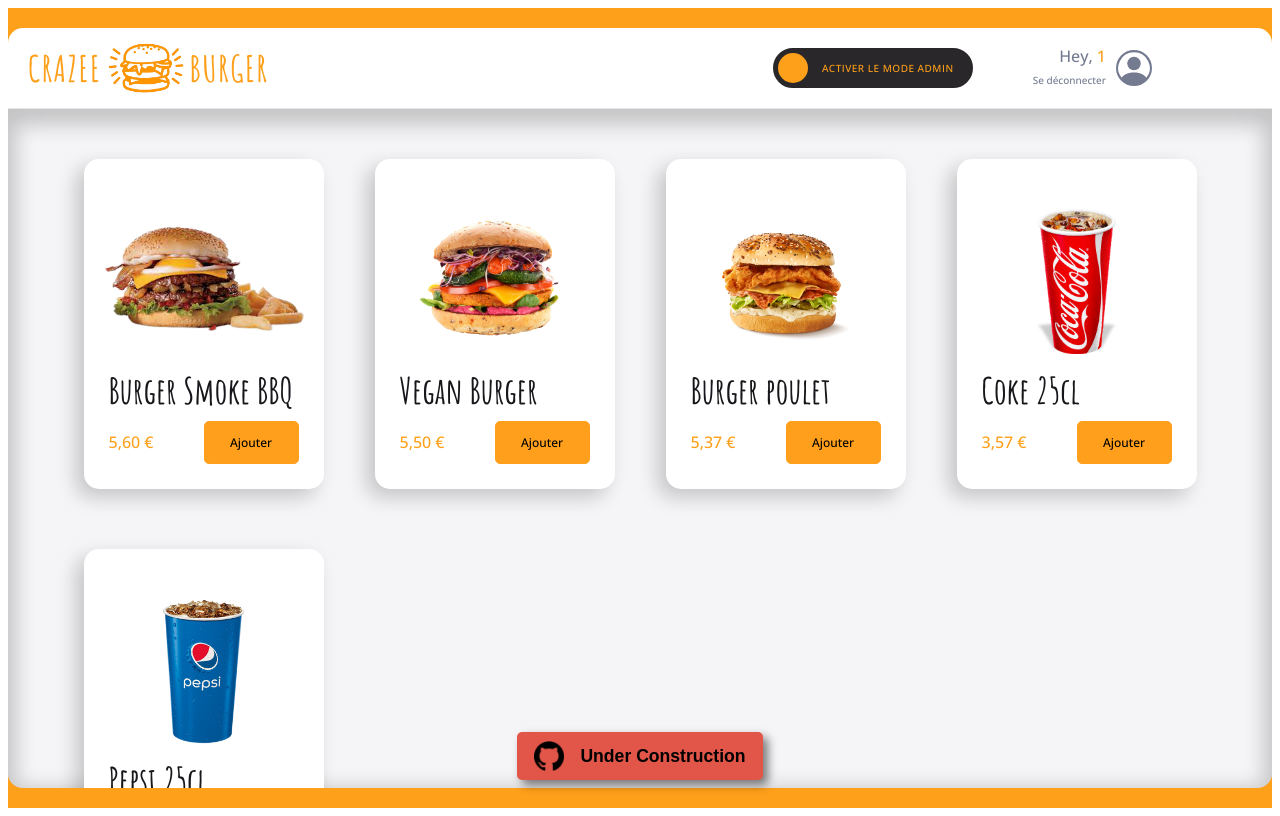
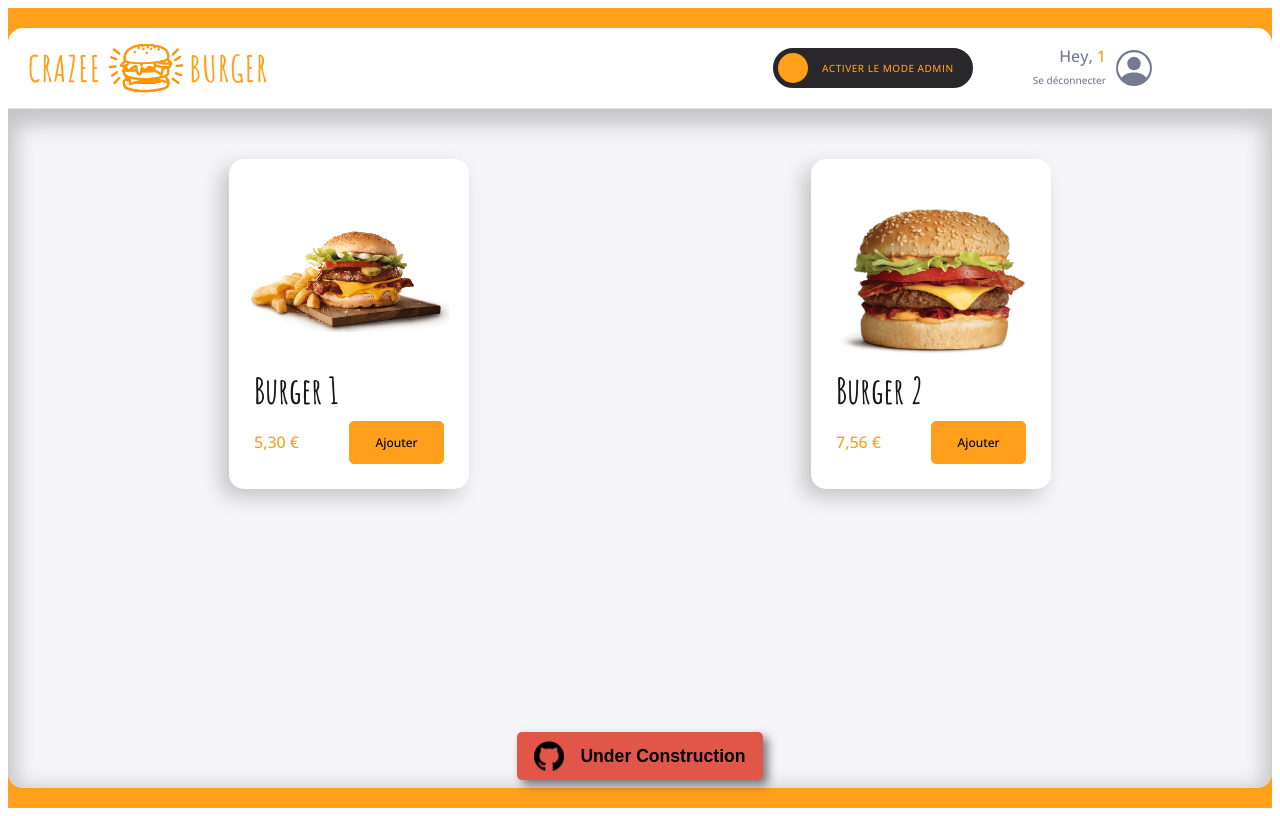
Before and after one commit to djibh/crazee, a React (Vite) app: page /order/1 in a window 1280 px wide. Built offline with nearby package versions, Linux system fonts and the light colour scheme.

Commit message:
feat (F08:MENU) > Add reset button for empty list

```diff
--- a/src/components/pages/order/Main/Menu.tsx
+++ b/src/components/pages/order/Main/Menu.tsx
@@ -8,7 +8,14 @@
 const DEFAULT_IMAGE = "/images/coming-soon.png"
 
 export default function Menu() {
-  const { menu, isModeAdmin, handleProductDelete } = useContext(OrderContext)
+  const { menu, isModeAdmin, handleProductDelete, resetMenu } = useContext(OrderContext)
+
+  if (menu.length === 0) {
+    return <div>
+        <span>Pas de produit</span>
+        <button onClick={resetMenu}>Reset</button>
+      </div>
+  }
 
   return (
     <MenuStyled>
--- a/src/components/pages/order/OrderPage.tsx
+++ b/src/components/pages/order/OrderPage.tsx
@@ -11,7 +11,7 @@
   const [isModeAdmin, setIsModeAdmin] = useState(false)
   const [isCollapsed, setIsCollapsed] = useState(false)
   const [currentTabSelected, setCurrentTabSelected] = useState("add")
-  const [menu, setMenu] = useState(fakeMenu.MEDIUM)
+  const [menu, setMenu] = useState(fakeMenu.SMALL)
 
   const handleAddProduct = (product: Menu) => {
     const menuCopy = [...menu]
@@ -25,6 +25,10 @@
     setMenu(menuUpdated)
   }
 
+  const resetMenu = () => {
+    setMenu(fakeMenu.MEDIUM)
+  }
+
   const orderContextValue = {
     isModeAdmin,
     setIsModeAdmin,
@@ -34,7 +38,8 @@
     setCurrentTabSelected,
     menu,
     handleAddProduct,
-    handleProductDelete
+    handleProductDelete,
+    resetMenu
   }
 
   return (
--- a/src/context/OrderContext.ts
+++ b/src/context/OrderContext.ts
@@ -11,6 +11,7 @@
     menu: Array<Menu>,
     handleAddProduct: any,
     handleProductDelete: any,
+    resetMenu: any
 }
 
 const OrderContextInit = {
@@ -23,6 +24,7 @@
     menu: [],
     handleAddProduct: () => {},
     handleProductDelete: () => {},
+    resetMenu: () => {},
 }
 
 const OrderContext = createContext<OrderContextType>(OrderContextInit)
```
